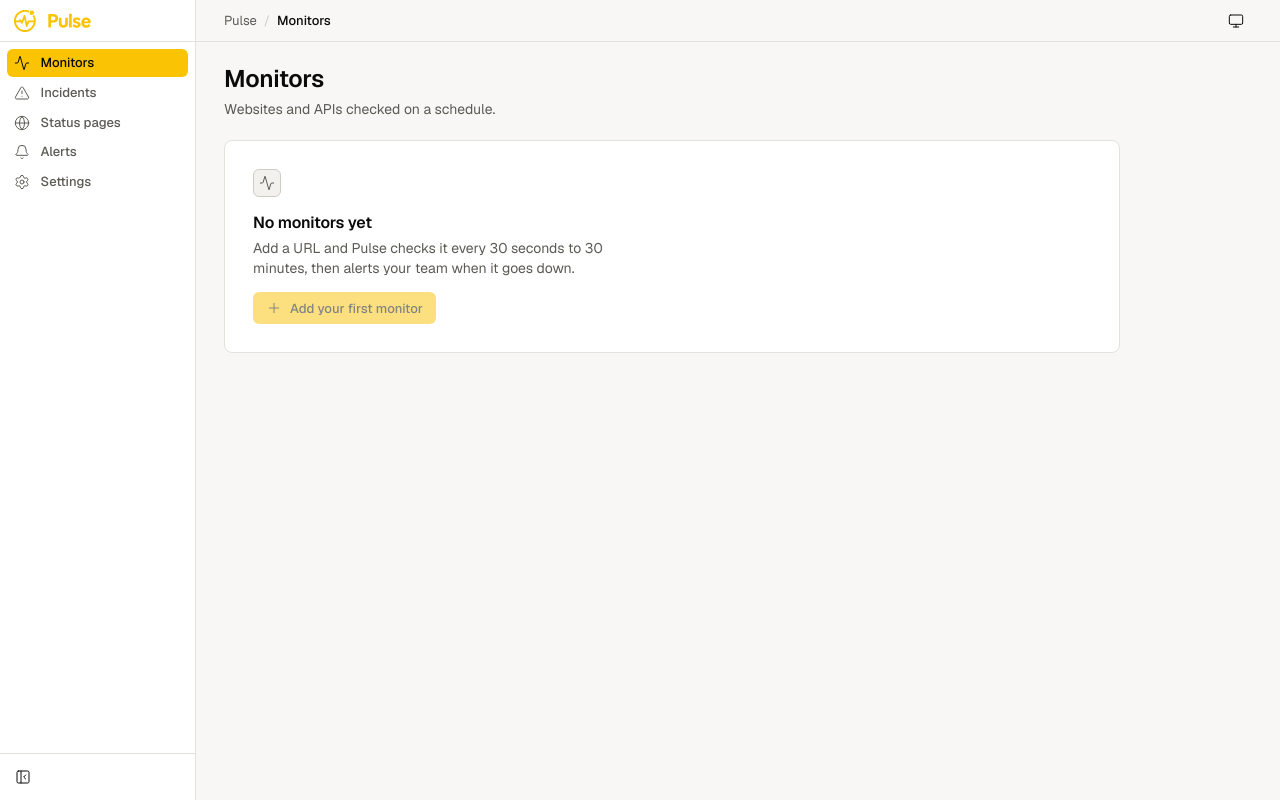
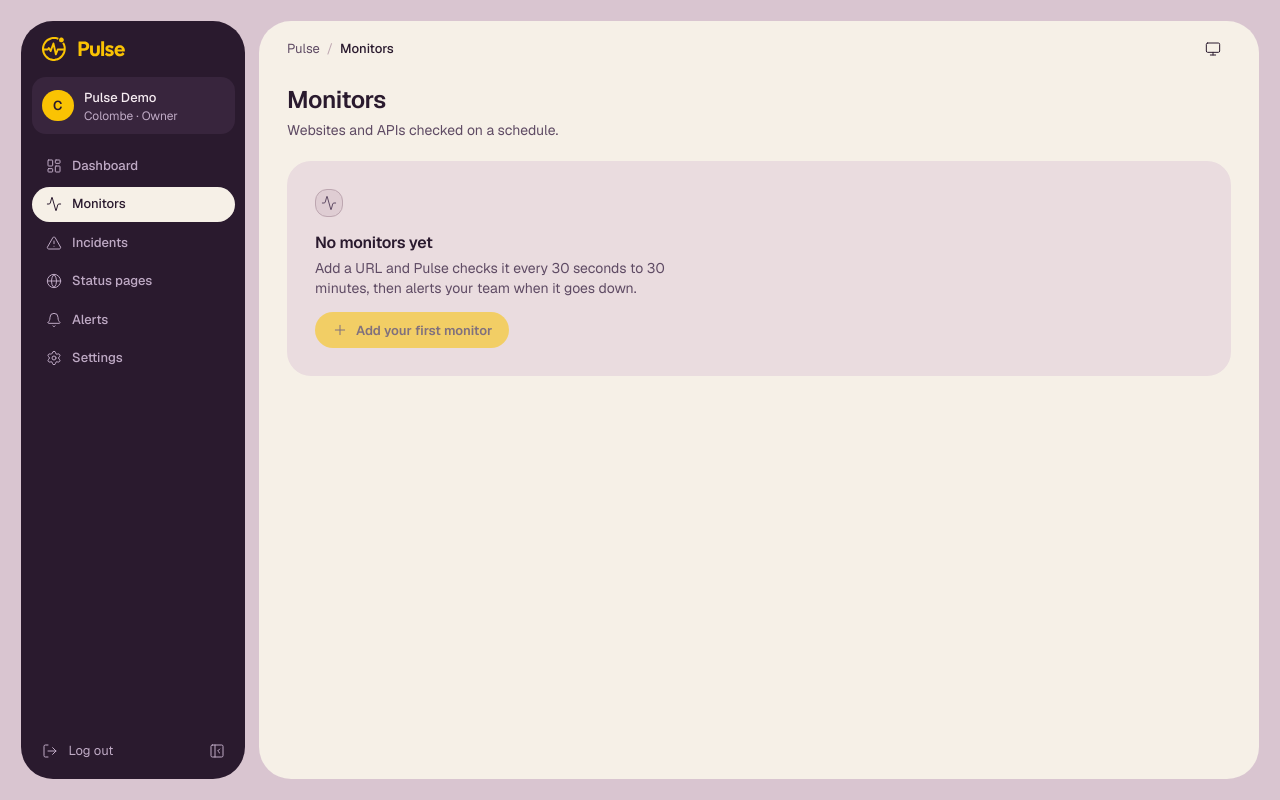
Before and after one commit to colombefioren/PULSE, a React (Vite) app in the folder web/: page /monitors in a window 1280 px wide. Built offline with nearby package versions, Linux system fonts and the light colour scheme.

Commit message:
style: restyle the app around a mauve canvas, cream shell, aubergine sidebar and pill controls

```diff
--- /dev/null
+++ b/web/src/data/session.ts
@@ -0,0 +1,14 @@
+/**
+ * The signed-in person and workspace shown in the shell.
+ * Until accounts ship (M1) this is the demo workspace; the shell reads it through this module only,
+ * so replacing it with the real session touches one file.
+ */
+export interface Session {
+  user: { name: string; initials: string }
+  org: { name: string; role: 'Owner' | 'Admin' | 'Viewer' }
+}
+
+export const demoSession: Session = {
+  user: { name: 'Colombe', initials: 'C' },
+  org: { name: 'Pulse Demo', role: 'Owner' },
+}
--- a/web/src/index.css
+++ b/web/src/index.css
@@ -16,33 +16,53 @@
 
 /*
  * Design tokens.
- * Light is the default; dark is applied with data-theme="dark" (set before first paint by the
- * script in index.html, following the system setting until the user picks a theme).
- * Dark is tuned separately from light: surfaces step up in lightness, borders are brighter than
- * the surfaces they separate, and status colors are lighter to hold contrast.
+ *
+ * Light: a dusty mauve canvas, a cream shell, mauve-tinted cards and a dark aubergine sidebar,
+ * with the brand yellow reserved for the logo, primary actions, focus and chart highlights.
+ * Dark: the same structure in deep aubergine. Dark is tuned separately: surfaces step up in
+ * lightness, borders are lighter than the surfaces they separate, and status colors are lighter.
+ * data-theme is set before first paint by the script in index.html.
  */
 :root {
   --brand: #fac303;
   --brand-hover: #e6b100;
-  --brand-ink: #0b0b0c; /* text and icons placed on a brand fill */
+  --brand-ink: #2a1a2e; /* text and icons placed on a brand fill */
 
-  --bg: #f8f7f5;
-  --surface: #ffffff;
-  --surface-2: #f2f1ee;
-  --surface-hover: #f2f1ee;
-  --border: #e4e2dd;
-  --border-strong: #cfccc5;
-  --text: #0b0b0c;
-  --text-muted: #5c5a54;
-  --text-subtle: #6b6962;
-  --overlay-shadow: 0 8px 24px rgb(11 11 12 / 12%), 0 0 0 1px rgb(11 11 12 / 6%);
-  --ring-outer: #0b0b0c;
+  --canvas: #d9c5d0;
+  --bg: #f6f0e7;
+  --surface: #eadcdf;
+  --surface-2: #dfcdd3;
+  --surface-hover: #e3d3d8;
+  --border: #d8c6cc;
+  --border-strong: #bda6b0;
+  --text: #2a1a2e;
+  --text-muted: #5f4b64;
+  --text-subtle: #6e5a73;
 
-  --status-up: #15803d;
-  --status-down: #b91c1c;
-  --status-degraded: #c2410c;
-  --status-maintenance: #1d4ed8;
-  --status-paused: #6b6962;
+  /* Sidebar and other "ink" panels stay dark in both themes so the yellow logo always has contrast. */
+  --panel: #2a1a2e;
+  --panel-2: #38253d;
+  --panel-text: #f6ecf2;
+  --panel-muted: #bfaac5;
+
+  /* Gauge cards */
+  --plum: #8a6786;
+  --plum-text: #fbf5ec;
+  --plum-track: rgb(255 255 255 / 20%);
+
+  --overlay-shadow: 0 12px 32px rgb(42 26 46 / 18%), 0 0 0 1px rgb(42 26 46 / 8%);
+  --ring-outer: #2a1a2e;
+
+  --status-up: #17693a;
+  --status-down: #b3261e;
+  --status-degraded: #b4540a;
+  --status-maintenance: #1f4fb8;
+  --status-paused: #6e5a73;
+
+  /* Same hues as the status colors, tuned to sit on dark plum and ink panels. */
+  --on-dark-up: #86efac;
+  --on-dark-down: #fca5a5;
+  --on-dark-degraded: #fdba74;
 
   color-scheme: light;
 }
@@ -50,23 +70,31 @@
 :root[data-theme="dark"] {
   --brand-hover: #ffd23d;
 
-  --bg: #0b0b0c;
-  --surface: #131314;
-  --surface-2: #1a1a1c;
-  --surface-hover: #1f1f21;
-  --border: #272729;
-  --border-strong: #38383b;
-  --text: #f3f2ef;
-  --text-muted: #a5a29b;
-  --text-subtle: #8c8982;
-  --overlay-shadow: 0 8px 24px rgb(0 0 0 / 55%), 0 0 0 1px rgb(255 255 255 / 8%);
+  --canvas: #100a13;
+  --bg: #1b1220;
+  --surface: #271b2d;
+  --surface-2: #31233a;
+  --surface-hover: #2d2034;
+  --border: #3a2b43;
+  --border-strong: #52405c;
+  --text: #f4ebf1;
+  --text-muted: #b7a5bc;
+  --text-subtle: #9c8aa2;
+
+  --panel: #0e0811;
+  --panel-2: #1d1223;
+
+  --plum: #4a3350;
+  --plum-track: rgb(255 255 255 / 14%);
+
+  --overlay-shadow: 0 12px 32px rgb(0 0 0 / 60%), 0 0 0 1px rgb(255 255 255 / 8%);
   --ring-outer: transparent;
 
   --status-up: #4ade80;
   --status-down: #f87171;
   --status-degraded: #fb923c;
   --status-maintenance: #60a5fa;
-  --status-paused: #8c8982;
+  --status-paused: #9c8aa2;
 
   color-scheme: dark;
 }
@@ -75,7 +103,7 @@
   --font-sans: "Geist", ui-sans-serif, system-ui, sans-serif;
   --font-mono: "Geist Mono", ui-monospace, "SFMono-Regular", Menlo, monospace;
 
-  /* Type scale: 12 / 13 / 14 / 16 / 20 / 24 / 32 */
+  /* Type scale: 12 / 13 / 14 / 16 / 20 / 24 / 32, plus display sizes for hero and gauge numbers. */
   --text-xs: 12px;
   --text-xs--line-height: 16px;
   --text-sm: 13px;
@@ -90,10 +118,14 @@
   --text-xl--line-height: 32px;
   --text-2xl: 32px;
   --text-2xl--line-height: 40px;
+  --text-display: clamp(40px, 7vw, 104px);
+  --text-display--line-height: 0.92;
 
-  --radius-control: 6px;
-  --radius-card: 8px;
+  --radius-control: 12px;
+  --radius-card: 24px;
+  --radius-shell: 32px;
 
+  --color-canvas: var(--canvas);
   --color-brand: var(--brand);
   --color-brand-hover: var(--brand-hover);
   --color-brand-ink: var(--brand-ink);
@@ -106,6 +138,12 @@
   --color-fg: var(--text);
   --color-muted: var(--text-muted);
   --color-subtle: var(--text-subtle);
+  --color-panel: var(--panel);
+  --color-panel-2: var(--panel-2);
+  --color-panel-fg: var(--panel-text);
+  --color-panel-muted: var(--panel-muted);
+  --color-plum: var(--plum);
+  --color-plum-fg: var(--plum-text);
 
   --color-up: var(--status-up);
   --color-down: var(--status-down);
@@ -118,7 +156,7 @@
 
 @layer base {
   html {
-    background: var(--bg);
+    background: var(--canvas);
     color: var(--text);
     font-family: var(--font-sans);
     font-size: 14px;
@@ -136,15 +174,14 @@
   h2,
   h3 {
     font-weight: 600;
-    letter-spacing: -0.01em;
+    letter-spacing: -0.015em;
   }
 
-  /* Visible on both themes: brand band next to the control, ink band outside it on light. */
+  /* Visible on every surface: brand band next to the control, ink band outside it on light. */
   :focus-visible {
     outline: 2px solid var(--ring-outer);
     outline-offset: 2px;
     box-shadow: 0 0 0 2px var(--brand);
-    border-radius: var(--radius-control);
   }
 
   ::selection {
@@ -177,26 +214,31 @@
     align-items: center;
     justify-content: center;
     gap: 8px;
-    height: 32px;
-    padding: 0 12px;
+    height: 36px;
+    padding: 0 16px;
     border: 1px solid var(--border-strong);
-    border-radius: var(--radius-control);
-    background: var(--surface);
+    border-radius: 9999px;
+    background: transparent;
     color: var(--text);
     font-size: 13px;
-    font-weight: 500;
+    font-weight: 600;
     line-height: 1;
+    white-space: nowrap;
     cursor: pointer;
-    transition: background-color 120ms ease, border-color 120ms ease;
+    transition: background-color 140ms ease, border-color 140ms ease, transform 140ms ease;
   }
 
   .btn:hover {
     background: var(--surface-hover);
   }
 
+  .btn:active {
+    transform: translateY(1px);
+  }
+
   .btn:disabled {
     cursor: not-allowed;
-    opacity: 0.5;
+    opacity: 0.55;
   }
 
   .btn-primary {
@@ -209,25 +251,70 @@
     background: var(--brand-hover);
   }
 
+  .btn-dark {
+    border-color: transparent;
+    background: var(--panel);
+    color: var(--panel-text);
+  }
+
+  .btn-dark:hover {
+    background: var(--panel-2);
+  }
+
   .btn-ghost {
     border-color: transparent;
-    background: transparent;
   }
 
   .btn-icon {
-    width: 32px;
+    width: 36px;
     padding: 0;
   }
 
+  .btn-lg {
+    height: 44px;
+    padding: 0 24px;
+    font-size: 14px;
+  }
+
+  .field {
+    display: flex;
+    flex-direction: column;
+    gap: 6px;
+  }
+
+  .field-label {
+    font-size: 13px;
+    font-weight: 600;
+  }
+
+  .field-hint {
+    font-size: 12px;
+    color: var(--text-subtle);
+  }
+
+  .field-error {
+    font-size: 12px;
+    color: var(--status-down);
+  }
+
   .input {
-    height: 32px;
+    height: 44px;
     width: 100%;
-    padding: 0 10px;
+    padding: 0 16px;
     border: 1px solid var(--border-strong);
-    border-radius: var(--radius-control);
-    background: var(--surface);
+    border-radius: 14px;
+    background: var(--bg);
     color: var(--text);
     font-size: 14px;
+    transition: border-color 140ms ease;
+  }
+
+  .input:hover {
+    border-color: var(--text-subtle);
+  }
+
+  .input[aria-invalid="true"] {
+    border-color: var(--status-down);
   }
 
   .input::placeholder {
@@ -235,9 +322,14 @@
   }
 
   .card {
-    border: 1px solid var(--border);
     border-radius: var(--radius-card);
     background: var(--surface);
+  }
+
+  .card-plum {
+    border-radius: var(--radius-card);
+    background: var(--plum);
+    color: var(--plum-text);
   }
 
   .kbd {
@@ -246,7 +338,7 @@
     height: 20px;
     padding: 0 6px;
     border: 1px solid var(--border-strong);
-    border-radius: 4px;
+    border-radius: 6px;
     background: var(--surface-2);
     color: var(--text-muted);
     font-family: var(--font-mono);
@@ -278,6 +370,21 @@
     background: var(--status-maintenance);
   }
 
+  /* Down monitors breathe once every two seconds; other states stay still. */
+  .status-dot[data-status="down"][data-live="true"] {
+    animation: dot-pulse 2s ease-out infinite;
+  }
+
+  @keyframes dot-pulse {
+    0% {
+      box-shadow: 0 0 0 0 color-mix(in srgb, var(--status-down) 55%, transparent);
+    }
+    70%,
+    100% {
+      box-shadow: 0 0 0 8px transparent;
+    }
+  }
+
   /* Skeletons match the final layout; no spinners. */
   .skeleton {
     border-radius: var(--radius-control);
@@ -292,6 +399,37 @@
     }
     to {
       background-position: -200% 0;
+    }
+  }
+
+  /* A value that just changed gets one soft highlight, without moving anything. */
+  .flash {
+    animation: flash 1.2s ease-out;
+  }
+
+  @keyframes flash {
+    from {
+      background-color: color-mix(in srgb, var(--brand) 45%, transparent);
+    }
+    to {
+      background-color: transparent;
+    }
+  }
+
+  /* Cards and rows rise in once on load. */
+  .rise {
+    animation: rise 520ms cubic-bezier(0.2, 0.7, 0.2, 1) both;
+    animation-delay: calc(var(--i, 0) * 60ms);
+  }
+
+  @keyframes rise {
+    from {
+      opacity: 0;
+      transform: translateY(10px);
+    }
+    to {
+      opacity: 1;
+      transform: translateY(0);
     }
   }
 }
--- a/web/src/layout/AppShell.tsx
+++ b/web/src/layout/AppShell.tsx
@@ -37,15 +37,16 @@ export function AppShell() {
     <Tooltip.Provider>
       <a
         href="#content"
-        className="sr-only focus:not-sr-only focus:fixed focus:left-4 focus:top-4 focus:z-50 focus:rounded-control focus:bg-brand focus:px-3 focus:py-2 focus:text-brand-ink"
+        className="sr-only focus:not-sr-only focus:fixed focus:left-4 focus:top-4 focus:z-50 focus:rounded-full focus:bg-brand focus:px-4 focus:py-2 focus:text-brand-ink"
       >
         Skip to content
       </a>
 
-      <div className="flex min-h-dvh">
+      <div className="min-h-dvh bg-canvas md:p-4 lg:p-6">
+        <div className="mx-auto flex min-h-dvh max-w-[1520px] gap-3 md:min-h-[calc(100dvh-2rem)] lg:min-h-[calc(100dvh-3rem)] lg:gap-4">
           <aside
-          className={`sticky top-0 hidden h-dvh shrink-0 border-r border-border bg-surface md:block ${
-            collapsed ? 'w-14' : 'w-56'
+            className={`hidden shrink-0 rounded-shell bg-panel transition-[width] duration-200 md:sticky md:top-6 md:block md:h-[calc(100dvh-3rem)] ${
+              collapsed ? 'w-[76px]' : 'w-64'
             }`}
           >
             <Sidebar collapsed={collapsed} onToggleCollapsed={toggleCollapsed} />
@@ -53,10 +54,10 @@ export function AppShell() {
 
           <Dialog.Root open={drawerOpen} onOpenChange={setDrawerOpen}>
             <Dialog.Portal>
-            <Dialog.Overlay className="fixed inset-0 z-40 bg-black/40 md:hidden" />
+              <Dialog.Overlay className="fixed inset-0 z-40 bg-black/50 md:hidden" />
               <Dialog.Content
                 aria-describedby={undefined}
-              className="fixed inset-y-0 left-0 z-50 w-64 border-r border-border bg-surface shadow-overlay md:hidden"
+                className="fixed inset-y-2 left-2 z-50 w-72 rounded-shell bg-panel shadow-overlay md:hidden"
               >
                 <Dialog.Title className="sr-only">Navigation</Dialog.Title>
                 <Sidebar onNavigate={() => setDrawerOpen(false)} />
@@ -64,13 +65,12 @@ export function AppShell() {
             </Dialog.Portal>
           </Dialog.Root>
 
-        <div className="flex min-w-0 flex-1 flex-col">
+          <div className="flex min-w-0 flex-1 flex-col bg-bg md:rounded-shell">
             <Topbar onOpenNav={() => setDrawerOpen(true)} />
-          <main id="content" tabIndex={-1} className="flex-1 px-4 py-6 md:px-8">
-            <div className="max-w-5xl">
+            <main id="content" tabIndex={-1} className="flex-1 px-4 pb-8 pt-2 md:px-8">
               <Outlet />
+            </main>
           </div>
-          </main>
         </div>
       </div>
     </Tooltip.Provider>
--- a/web/src/layout/Sidebar.tsx
+++ b/web/src/layout/Sidebar.tsx
@@ -1,7 +1,8 @@
-import { PanelLeftClose, PanelLeftOpen } from 'lucide-react'
-import { NavLink, useMatch } from 'react-router'
+import { LogOut, PanelLeftClose, PanelLeftOpen } from 'lucide-react'
+import { Link, NavLink, useMatch } from 'react-router'
 import { Logo, LogoMark } from '@/components/Logo'
 import { Tip } from '@/components/Tip'
+import { demoSession } from '@/data/session'
 import { NAV_ITEMS, type NavItem } from './nav'
 
 interface SidebarProps {
@@ -31,9 +32,9 @@ function SidebarLink({ item: { to, label, icon: Icon, goKey }, collapsed, onNavi
         onClick={onNavigate}
         aria-label={collapsed ? label : undefined}
         className={[
-          'flex h-8 items-center gap-3 rounded-control text-sm font-medium',
-          collapsed ? 'justify-center' : 'px-2',
-          isActive ? 'bg-brand text-brand-ink' : 'text-muted hover:bg-surface-hover hover:text-fg',
+          'flex h-10 items-center gap-3 rounded-full text-sm font-medium transition-colors',
+          collapsed ? 'justify-center' : 'px-4',
+          isActive ? 'bg-bg text-fg' : 'text-panel-muted hover:bg-panel-2 hover:text-panel-fg',
         ].join(' ')}
       >
         <Icon size={16} strokeWidth={1.5} aria-hidden />
@@ -44,14 +45,33 @@ function SidebarLink({ item: { to, label, icon: Icon, goKey }, collapsed, onNavi
 }
 
 export function Sidebar({ collapsed = false, onToggleCollapsed, onNavigate }: SidebarProps) {
+  const { user, org } = demoSession
+
   return (
-    <div className="flex h-full flex-col">
-      <div className={`flex h-12 items-center border-b border-border ${collapsed ? 'justify-center' : 'px-4'}`}>
-        {collapsed ? <LogoMark height={24} animate /> : <Logo height={22} iconGap={10} />}
+    <div className="flex h-full flex-col text-panel-fg">
+      <div className={`flex h-16 items-center ${collapsed ? 'justify-center' : 'px-6'}`}>
+        {collapsed ? <LogoMark height={26} animate /> : <Logo height={24} iconGap={10} />}
       </div>
 
-      <nav aria-label="Main" className="flex-1 p-2">
-        <ul className="flex flex-col gap-0.5">
+      {!collapsed && (
+        <div className="mx-3 mb-4 flex items-center gap-3 rounded-2xl bg-panel-2 p-3">
+          <span
+            aria-hidden
+            className="flex size-9 shrink-0 items-center justify-center rounded-full bg-brand text-sm font-semibold text-brand-ink"
+          >
+            {user.initials}
+          </span>
+          <span className="min-w-0 leading-tight">
+            <span className="block truncate text-sm font-medium">{org.name}</span>
+            <span className="block truncate text-xs text-panel-muted">
+              {user.name} · {org.role}
+            </span>
+          </span>
+        </div>
+      )}
+
+      <nav aria-label="Main" className="flex-1 px-3">
+        <ul className="flex flex-col gap-1">
           {NAV_ITEMS.map((item) => (
             <li key={item.to}>
               <SidebarLink item={item} collapsed={collapsed} onNavigate={onNavigate} />
@@ -60,12 +80,24 @@ export function Sidebar({ collapsed = false, onToggleCollapsed, onNavigate }: Si
         </ul>
       </nav>
 
-      {onToggleCollapsed && (
-        <div className={`border-t border-border p-2 ${collapsed ? 'flex justify-center' : ''}`}>
+      <div className={`flex items-center gap-1 p-3 ${collapsed ? 'flex-col' : 'justify-between'}`}>
+        <Tip label="Back to the site" side="right">
+          <Link
+            to="/"
+            onClick={onNavigate}
+            aria-label="Back to the site"
+            className="flex h-10 items-center gap-3 rounded-full px-3 text-sm text-panel-muted hover:bg-panel-2 hover:text-panel-fg"
+          >
+            <LogOut size={16} strokeWidth={1.5} aria-hidden />
+            {!collapsed && <span>Log out</span>}
+          </Link>
+        </Tip>
+
+        {onToggleCollapsed && (
           <Tip label={collapsed ? 'Expand sidebar' : 'Collapse sidebar'} side="right">
             <button
               type="button"
-              className="btn btn-ghost btn-icon"
+              className="flex size-10 items-center justify-center rounded-full text-panel-muted hover:bg-panel-2 hover:text-panel-fg"
               onClick={onToggleCollapsed}
               aria-label={collapsed ? 'Expand sidebar' : 'Collapse sidebar'}
               aria-expanded={!collapsed}
@@ -77,8 +109,8 @@ export function Sidebar({ collapsed = false, onToggleCollapsed, onNavigate }: Si
               )}
             </button>
           </Tip>
-        </div>
-      )}
+        )}
+      </div>
     </div>
   )
 }
--- a/web/src/layout/Topbar.tsx
+++ b/web/src/layout/Topbar.tsx
@@ -18,7 +18,7 @@ export function Topbar({ onOpenNav }: TopbarProps) {
   })
 
   return (
-    <header className="sticky top-0 z-20 flex h-12 items-center gap-2 border-b border-border bg-bg px-4 md:px-8">
+    <header className="flex h-16 items-center gap-2 px-4 md:px-8">
       <div className="md:hidden">
         <Tip label="Open navigation">
           <button type="button" className="btn btn-ghost btn-icon" onClick={onOpenNav} aria-label="Open navigation">
--- a/web/src/layout/nav.ts
+++ b/web/src/layout/nav.ts
@@ -1,4 +1,4 @@
-import { Activity, Bell, Globe, Settings, TriangleAlert, type LucideIcon } from 'lucide-react'
+import { Activity, Bell, Globe, LayoutDashboard, Settings, TriangleAlert, type LucideIcon } from 'lucide-react'
 
 export interface NavItem {
   to: string
@@ -9,6 +9,7 @@ export interface NavItem {
 }
 
 export const NAV_ITEMS: NavItem[] = [
+  { to: '/dashboard', label: 'Dashboard', icon: LayoutDashboard, goKey: 'd' },
   { to: '/monitors', label: 'Monitors', icon: Activity, goKey: 'm' },
   { to: '/incidents', label: 'Incidents', icon: TriangleAlert, goKey: 'i' },
   { to: '/status-pages', label: 'Status pages', icon: Globe },
```
Also changed, not shown: 1 other file (tests, documents, lock files or other folders). Lines whose indentation alone changed are shown as unchanged.
